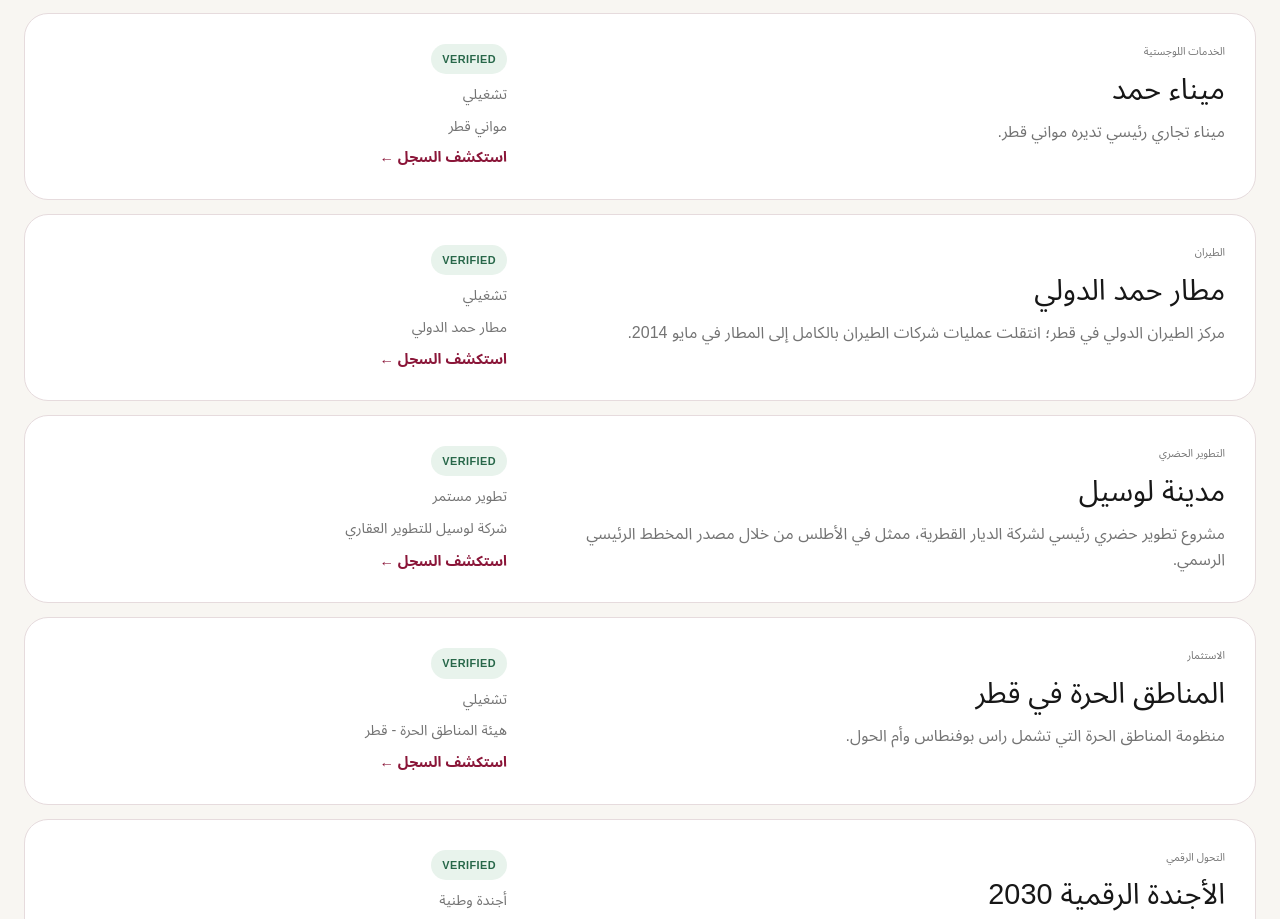
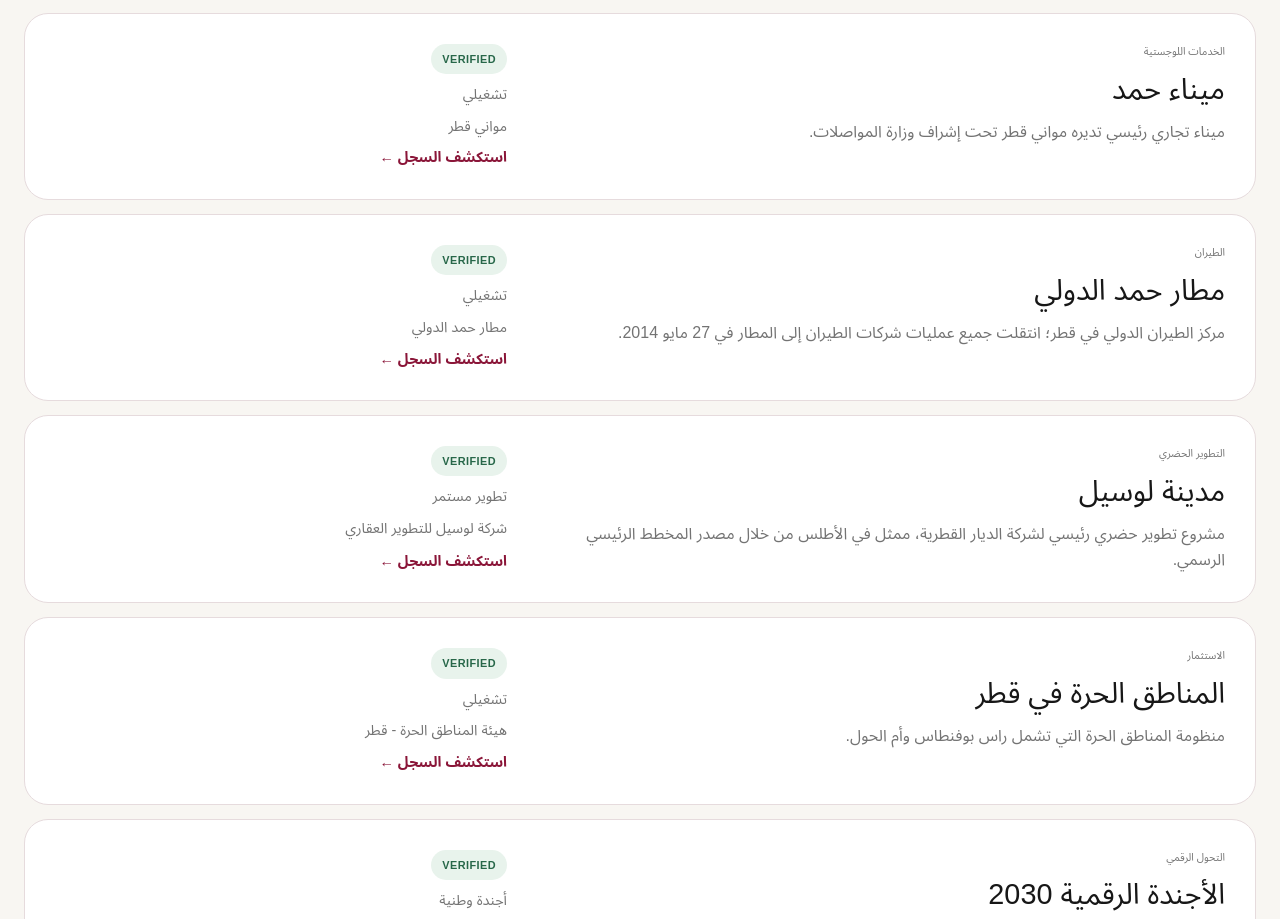
Before and after one commit to 1993bamrhol/qatar-atlas, a Next.js app: page /ar/projects in a window 1280 px wide. Shown: the part 1461-2380 px from the top of the page. Built offline with nearby package versions, Linux system fonts and the light colour scheme.

Commit message:
feat(content): localize enriched transport records

```diff
--- a/data/projects-ar.ts
+++ b/data/projects-ar.ts
@@ -1,10 +1,10 @@
 import type {Project} from "@/data/projects";export type ArabicProjectView={name:string;sector:string;status:string;summary:string;operator:string;sourceLabel:string;milestones?:Record<string,string>;facts?:Record<string,[string,string]>;places?:Record<string,string>;relationships?:Record<string,{label:string;note:string}>};export const projectsAr:Record<string,ArabicProjectView>={
 "doha-metro":{name:"مترو الدوحة",sector:"النقل",status:"تشغيلي",summary:"شبكة سكك حديدية حضرية بطول 76 كم تديرها شركة سكك الحديد القطرية (الريل). بدأ التشغيل العام في 2019.",operator:"شركة سكك الحديد القطرية (الريل)",sourceLabel:"مكتب الاتصال الحكومي · برامج ومشاريع رؤية قطر الوطنية 2030",milestones:{"8 May 2019":"بدء خدمة الركاب","10 Dec 2019":"افتتاح الخط الأخضر واكتمال التشغيل العام عبر شبكة الخطوط الثلاثة"},facts:{"Network length":["طول الشبكة","76 كم"],"Stations":["المحطات","37"],"Lines":["الخطوط","3 · الأحمر، الأخضر، الذهبي"],"Manager":["المدير","شركة الريل"]},places:{Doha:"الدوحة",Lusail:"لوسيل","Hamad International Airport":"مطار حمد الدولي"},relationships:{"Qatar Rail":{label:"شركة الريل",note:"تحدد الصفحة الرسمية لمكتب الاتصال الحكومي شركة الريل باعتبارها مدير الشبكة."},"Qatar National Vision 2030":{label:"رؤية قطر الوطنية 2030",note:"يعرض مكتب الاتصال الحكومي مترو الدوحة ضمن سياق برامج ومشاريع البنية التحتية المرتبطة بالرؤية."}}},
-"lusail-tram":{name:"ترام لوسيل",sector:"النقل",status:"تشغيلي",summary:"شبكة ترام حضرية في لوسيل تديرها شركة الريل وبدأ تشغيلها العام في 2022.",operator:"شركة الريل",sourceLabel:"مكتب الاتصال الحكومي · برامج ومشاريع رؤية قطر الوطنية 2030",milestones:{"2022":"بدء التشغيل العام"}},
+"lusail-tram":{name:"ترام لوسيل",sector:"النقل",status:"تشغيلي",summary:"شبكة ترام حضرية في لوسيل تديرها شركة الريل وبدأ تشغيلها العام في 2022.",operator:"شركة الريل",sourceLabel:"مكتب الاتصال الحكومي · برامج ومشاريع رؤية قطر الوطنية 2030",milestones:{"2022":"بدء التشغيل العام"},facts:{"Manager":["المدير","شركة الريل"],"Operations":["التشغيل","منذ 2022"],"Ridership":["الركاب","أكثر من 5.5 مليون منذ 2022 · رقم منشور من مكتب الاتصال الحكومي"]},places:{Lusail:"لوسيل"},relationships:{"Qatar Rail":{label:"شركة الريل",note:"يحدد مكتب الاتصال الحكومي شركة الريل مديرًا للشبكة التي تضم مترو الدوحة وترام لوسيل."},"Qatar National Vision 2030":{label:"رؤية قطر الوطنية 2030",note:"يعرض مكتب الاتصال الحكومي ترام لوسيل ضمن سياق برنامج البنية التحتية المرتبط بالرؤية."}}},
 "expressway-programme":{name:"برنامج الطرق السريعة",sector:"البنية التحتية للطرق",status:"برنامج قائم",summary:"برنامج وطني للطرق السريعة يطور شبكة متكاملة للطرق والمرافق في أنحاء قطر.",operator:"هيئة الأشغال العامة (أشغال)",sourceLabel:"أشغال · برنامج الطرق السريعة",facts:{"Programme scale":["نطاق البرنامج","نحو 800 كم"],"Projects":["المشاريع","أكثر من 30"],"Contracts":["العقود","46"],"Infrastructure":["البنية التحتية","طرق + مرافق متكاملة"]},places:{Doha:"الدوحة","Major cities":"المدن الرئيسية","Outer areas":"المناطق الخارجية"},relationships:{"Public Works Authority (Ashghal)":{label:"هيئة الأشغال العامة (أشغال)",note:"أشغال هي الجهة العامة التي تنفذ وتدير برنامج الطرق السريعة."}}},
 "north-field-expansion":{name:"توسعة حقل الشمال",sector:"الطاقة",status:"برنامج توسعة",summary:"توسعة مرحلية للغاز الطبيعي المسال تنفذها قطر للطاقة، مع عرض أهداف السعة ضمن سياق المرحلة والزمن.",operator:"قطر للطاقة",sourceLabel:"قطر للطاقة · الغاز الطبيعي المسال",facts:{"Baseline capacity":["السعة الأساسية","77 مليون طن سنويًا"],"NFE target":["هدف حقل الشمال الشرقي","110 ملايين طن سنويًا"],"NFS target":["هدف حقل الشمال الجنوبي","126 مليون طن سنويًا"],"NFW target":["هدف حقل الشمال الغربي","142 مليون طن سنويًا بحلول نهاية 2030"]},milestones:{"NFE":"المرحلة الأولى تستهدف 110 ملايين طن سنويًا","NFS":"المرحلة الثانية تستهدف 126 مليون طن سنويًا","NFW · end 2030":"المرحلة الثالثة تستهدف 142 مليون طن سنويًا"},relationships:{"QatarEnergy":{label:"قطر للطاقة",note:"تذكر قطر للطاقة أنها تنفذ مشاريع توسعة الغاز الطبيعي المسال في حقل الشمال."}}},
-"hamad-port":{name:"ميناء حمد",sector:"الخدمات اللوجستية",status:"تشغيلي",summary:"ميناء تجاري رئيسي تديره مواني قطر.",operator:"مواني قطر",sourceLabel:"مواني قطر · ميناء حمد",milestones:{"Dec 2016":"بدء العمليات","5 Sep 2017":"الافتتاح الرسمي"}},
-"hamad-international-airport":{name:"مطار حمد الدولي",sector:"الطيران",status:"تشغيلي",summary:"مركز الطيران الدولي في قطر؛ انتقلت عمليات شركات الطيران بالكامل إلى المطار في مايو 2014.",operator:"مطار حمد الدولي",sourceLabel:"الخطوط الجوية القطرية · التشغيل الكامل لمطار حمد الدولي",milestones:{"27 May 2014":"انتقال عمليات شركات الطيران بالكامل إلى مطار حمد الدولي"}},
+"hamad-port":{name:"ميناء حمد",sector:"الخدمات اللوجستية",status:"تشغيلي",summary:"ميناء تجاري رئيسي تديره مواني قطر تحت إشراف وزارة المواصلات.",operator:"مواني قطر",sourceLabel:"مواني قطر · ميناء حمد",milestones:{"Dec 2016":"بدء العمليات التشغيلية","5 Sep 2017":"الافتتاح الرسمي"},facts:{"Annual capacity":["السعة السنوية","7.5 مليون حاوية نمطية"],"Manager":["المدير","مواني قطر"],"Supervision":["الإشراف","وزارة المواصلات"]},places:{"Hamad Port":"ميناء حمد","Umm Al Houl":"أم الحول"},relationships:{"Mwani Qatar":{label:"مواني قطر",note:"تذكر مواني قطر أنها تدير ميناء حمد."},"Ministry of Transport":{label:"وزارة المواصلات",note:"تذكر مواني قطر أن الميناء يقع تحت إشراف وزارة المواصلات."},"Qatar National Vision 2030":{label:"رؤية قطر الوطنية 2030",note:"تصف مواني قطر الميناء بأنه تجسيد مادي طويل الأجل لرؤية قطر الوطنية 2030."}}},
+"hamad-international-airport":{name:"مطار حمد الدولي",sector:"الطيران",status:"تشغيلي",summary:"مركز الطيران الدولي في قطر؛ انتقلت جميع عمليات شركات الطيران إلى المطار في 27 مايو 2014.",operator:"مطار حمد الدولي",sourceLabel:"الخطوط الجوية القطرية · التشغيل الكامل لمطار حمد الدولي",milestones:{"30 Apr 2014":"الافتتاح الأولي مع بدء تشغيل مجموعة من شركات الطيران","27 May 2014":"انتقال جميع عمليات شركات الطيران إلى مطار حمد الدولي"},facts:{"Full operations":["التشغيل الكامل","27 مايو 2014"],"Opening design capacity":["السعة التصميمية عند الافتتاح","30 مليون مسافر سنويًا"],"Airport area":["مساحة المطار","29 كم²"]},places:{Doha:"الدوحة","Hamad International Airport":"مطار حمد الدولي","Ras Bufontas":"راس بوفنطاس"},relationships:{"Qatar Airways":{label:"الخطوط الجوية القطرية",note:"نقلت الخطوط الجوية القطرية كامل عمليات مركزها إلى مطار حمد الدولي في 27 مايو 2014."}}},
 "lusail-city":{name:"مدينة لوسيل",sector:"التطوير الحضري",status:"تطوير مستمر",summary:"مشروع تطوير حضري رئيسي لشركة الديار القطرية، ممثل في الأطلس من خلال مصدر المخطط الرئيسي الرسمي.",operator:"شركة لوسيل للتطوير العقاري",sourceLabel:"لوسيل · المخطط الرئيسي"},
 "qatar-free-zones":{name:"المناطق الحرة في قطر",sector:"الاستثمار",status:"تشغيلي",summary:"منظومة المناطق الحرة التي تشمل راس بوفنطاس وأم الحول.",operator:"هيئة المناطق الحرة - قطر",sourceLabel:"هيئة المناطق الحرة - قطر · المناطق الحرة"},
 "digital-agenda-2030":{name:"الأجندة الرقمية 2030",sector:"التحول الرقمي",status:"أجندة وطنية",summary:"أجندة رقمية وطنية ممثلة من خلال وزارة الاتصالات وتكنولوجيا المعلومات.",operator:"وزارة الاتصالات وتكنولوجيا المعلومات",sourceLabel:"وزارة الاتصالات وتكنولوجيا المعلومات · الأجندة الرقمية 2030"},
```
